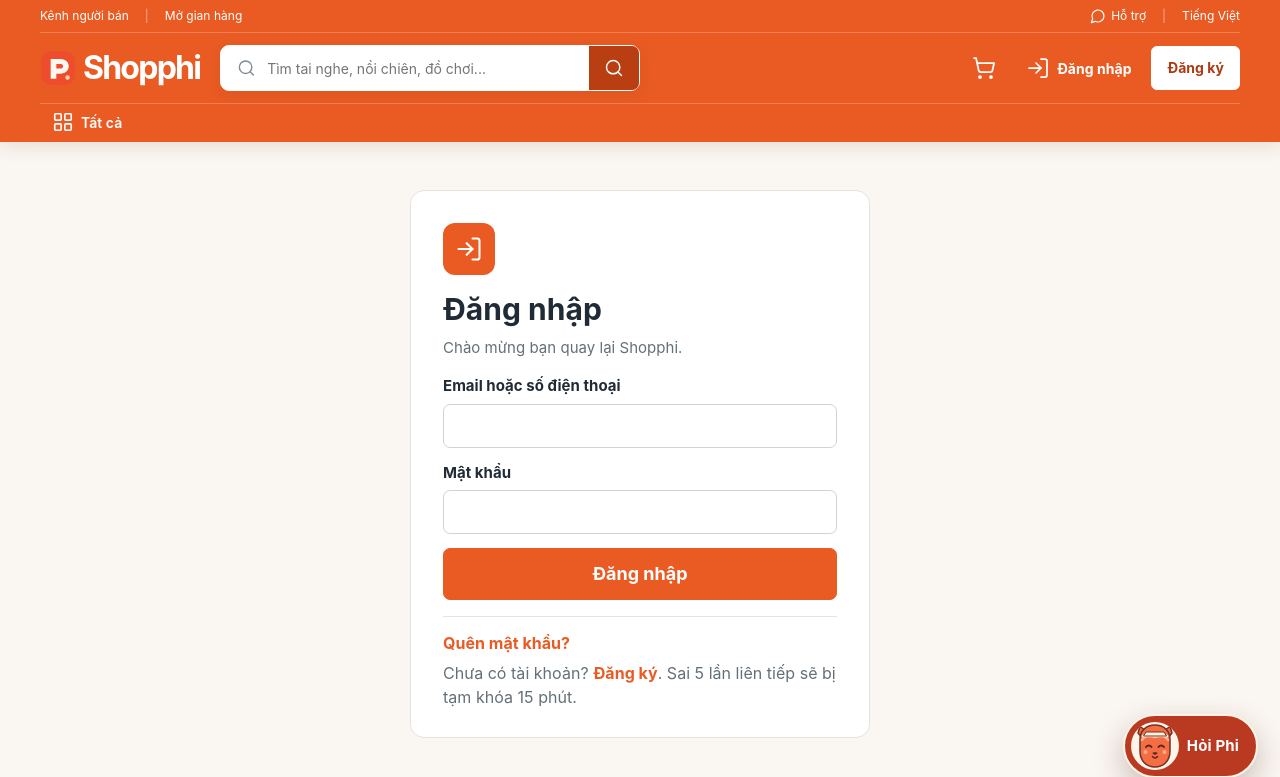
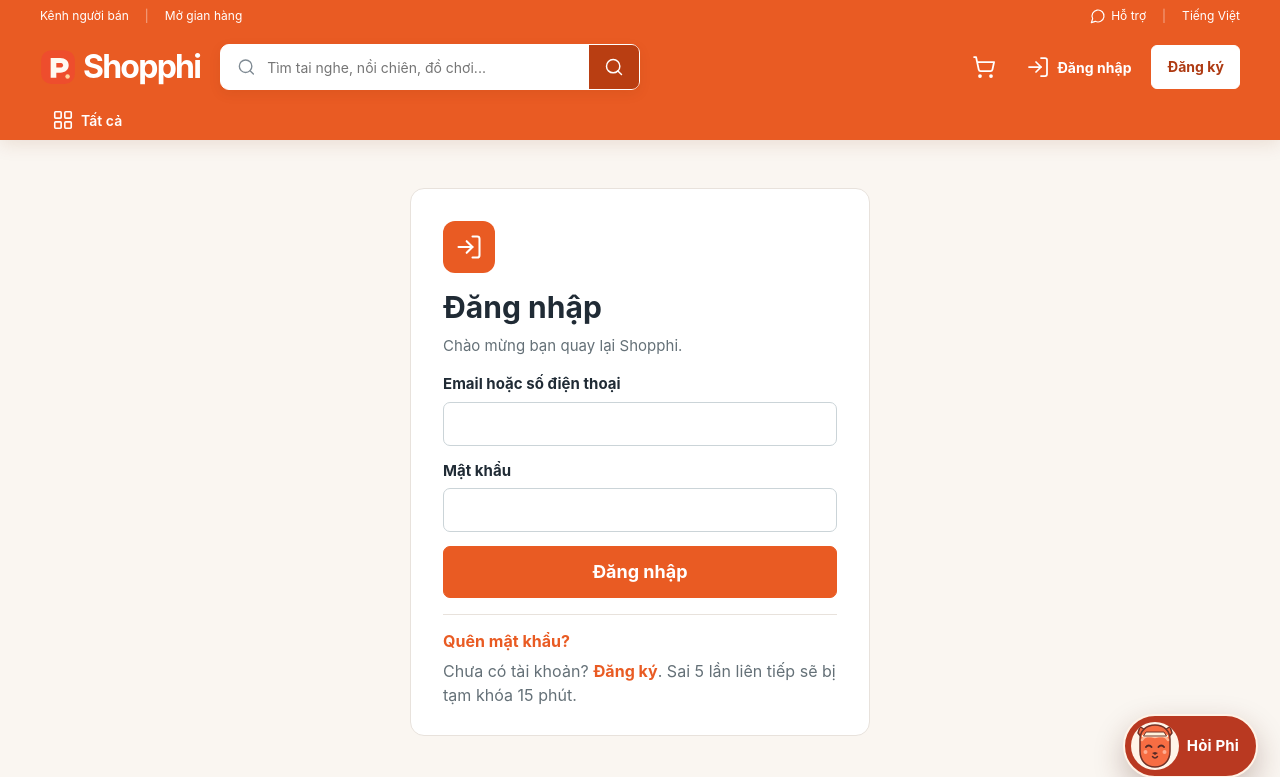
Before and after one commit to CuBin22/Shopphi, a Django app: page /dang-nhap/ in a window 1280 px wide. Shown: the top 777 px of the page. Run offline with Django 5.2, Linux system fonts and the light colour scheme; data that the repository does not hold is empty.

Commit message:
Remove header divider lines

```diff
--- a/catalog/static/catalog/css/refinement.css
+++ b/catalog/static/catalog/css/refinement.css
@@ -13,7 +13,7 @@
 }
 body { background: var(--paper); }
 .top { background: #e95b23; color: #fff; box-shadow: 0 4px 18px rgba(125, 47, 11, .12); border-bottom: 0; }
-.top__utility { color: #fff; border-bottom: 1px solid rgba(255,255,255,.22); padding-block: 7px; }
+.top__utility { color: #fff; border-bottom: 0; padding-block: 7px; }
 .top__utility a, .top__utility button { color: inherit; }
 .top__utility a:hover, .top__utility button:hover { color: #fff; text-decoration: underline; }
 .top__row { padding-block: 12px; }
@@ -28,7 +28,7 @@
 .top .count { background: #fff; color: #b93e12; border-color: #e95b23; }
 .top__links > .btn { color: #ae3a12; border-color: #fff; background: #fff; }
 .top__links > .btn:hover { border-color: #fff4e9; background: #fff4e9; }
-.top .cats { border-top: 1px solid rgba(255,255,255,.22); padding-top: 3px; }
+.top .cats { border-top: 0; padding-top: 3px; }
 .top .cats a { color: #fff; border-radius: 7px; transition: color .18s, background .18s; }
 .top .cats a:hover, .top .cats a[aria-current="page"] { color: #fff; background: rgba(255,255,255,.18); border-bottom-color: transparent; }
 .top :focus-visible { outline: 3px solid #fff; outline-offset: 2px; }
```
